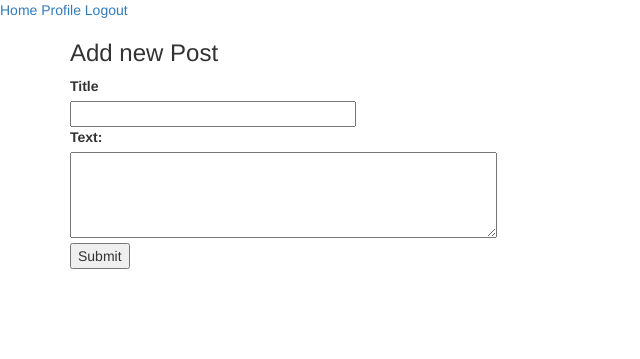
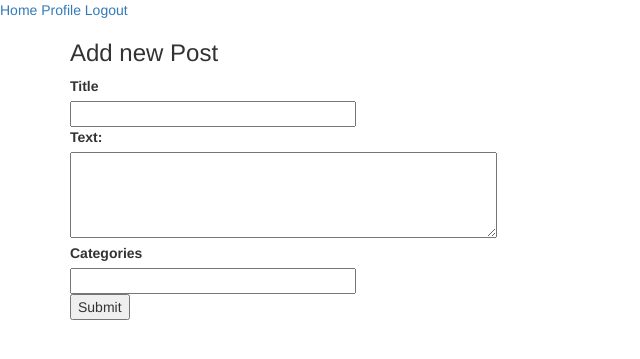
Before and after one commit to Willbeckh/one-time, a Flask app: page /add_post in a window 1280 px wide. Shown: the top 359 px of the page, without its empty margins (0-640 px from the left). Run offline with Flask 2, Linux system fonts and the light colour scheme; the visitor is signed in with stand-in values (Sample User, id 1); data comes from the database, SQL or seed files in the repository; some libraries are stand-ins or nearby versions.

Commit message:
st: add input field for categories

```diff
--- a/app/templates/new_pitch.html
+++ b/app/templates/new_pitch.html
@@ -20,6 +20,13 @@
       <span style="color: red">[{{ error }}]</span>
       {% endfor %}
     </div>
+    <div class="categories">
+      {{ form.categories.label }} <br />
+      {{ form.categories(size=32) }} <br />
+      {% for error in form.categories.errors %}
+      <span style="color: red">[{{ error }}]</span>
+      {% endfor %}
+    </div>
     <p>{{ form.submit() }}</p>
   </form>
 </div>
```
